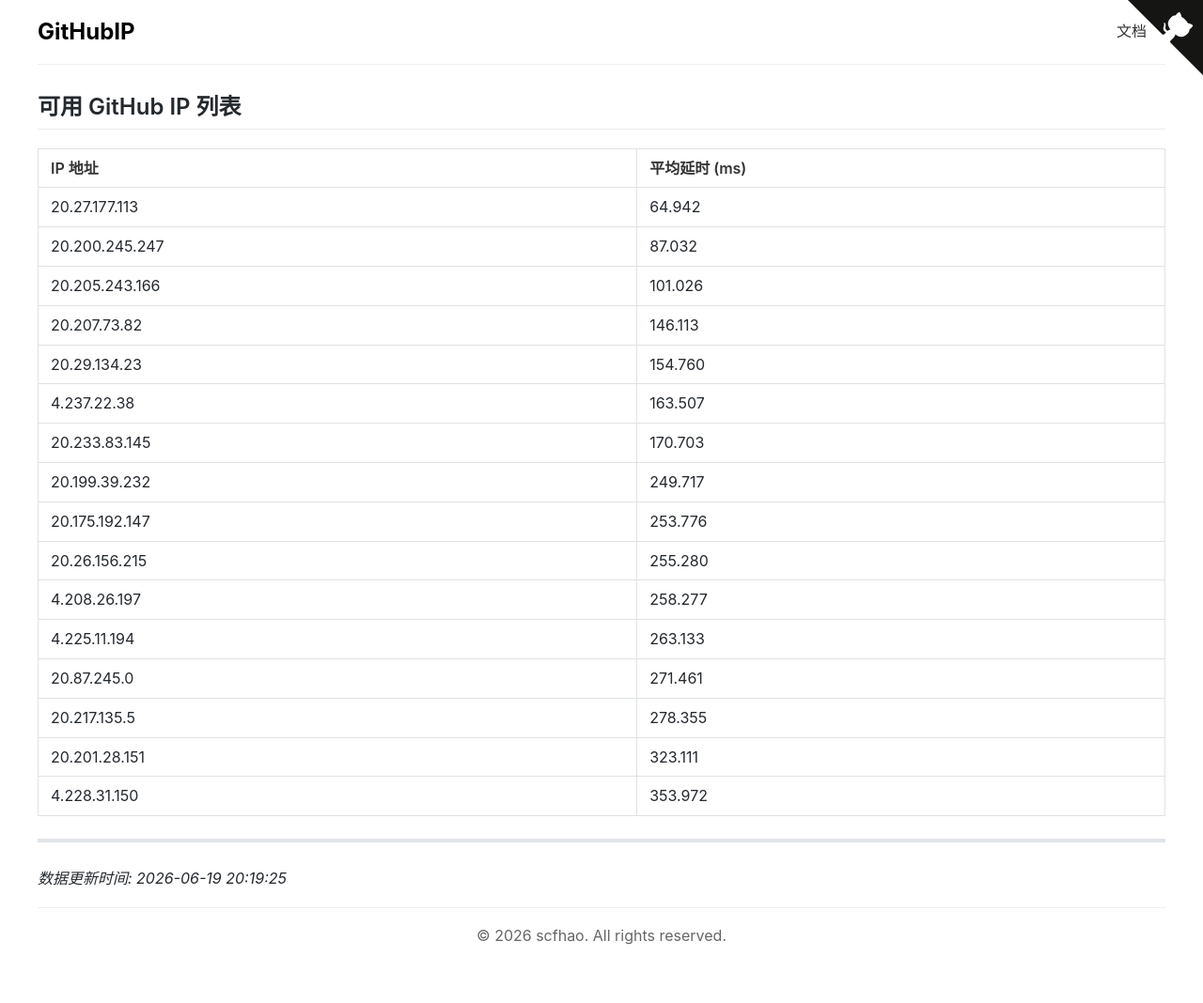
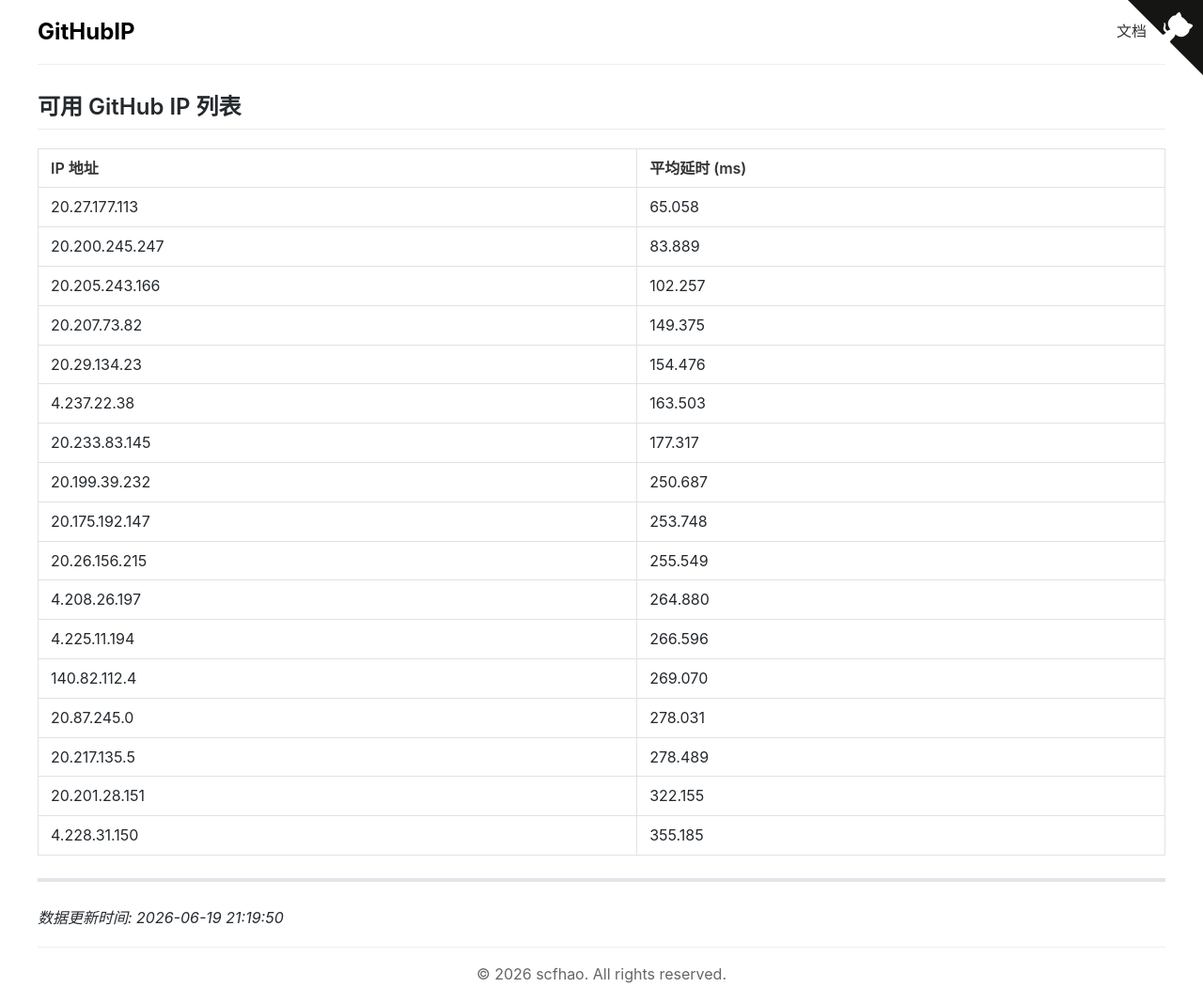
Before and after one commit to scfhao/GitHubIP, a Jekyll site: the page built from index.md, in a window 1280 px wide. Shown: the whole page at 94% size. Built offline with Jekyll 4.4.1, drawn with Linux system fonts in a browser that asks for light colours; before the commit the page ends 1026 px from its top, so only the background shows below that.

Commit message:
自动脚本执行 - 2026-06-19 21:19:50

```diff
--- a/index.md
+++ b/index.md
@@ -1,30 +1,31 @@
 ---
 layout: home
 title: GitHub IP 列表
-date: 2026-06-19 20:19:25
+date: 2026-06-19 21:19:50
 ---
 
 ## 可用 GitHub IP 列表
 
 | IP 地址 | 平均延时 (ms) |
 |---------|--------------|
-| 20.27.177.113 | 64.942 |
-| 20.200.245.247 | 87.032 |
-| 20.205.243.166 | 101.026 |
-| 20.207.73.82 | 146.113 |
-| 20.29.134.23 | 154.760 |
-| 4.237.22.38 | 163.507 |
-| 20.233.83.145 | 170.703 |
-| 20.199.39.232 | 249.717 |
-| 20.175.192.147 | 253.776 |
-| 20.26.156.215 | 255.280 |
-| 4.208.26.197 | 258.277 |
-| 4.225.11.194 | 263.133 |
-| 20.87.245.0 | 271.461 |
-| 20.217.135.5 | 278.355 |
-| 20.201.28.151 | 323.111 |
-| 4.228.31.150 | 353.972 |
+| 20.27.177.113 | 65.058 |
+| 20.200.245.247 | 83.889 |
+| 20.205.243.166 | 102.257 |
+| 20.207.73.82 | 149.375 |
+| 20.29.134.23 | 154.476 |
+| 4.237.22.38 | 163.503 |
+| 20.233.83.145 | 177.317 |
+| 20.199.39.232 | 250.687 |
+| 20.175.192.147 | 253.748 |
+| 20.26.156.215 | 255.549 |
+| 4.208.26.197 | 264.880 |
+| 4.225.11.194 | 266.596 |
+| 140.82.112.4 | 269.070 |
+| 20.87.245.0 | 278.031 |
+| 20.217.135.5 | 278.489 |
+| 20.201.28.151 | 322.155 |
+| 4.228.31.150 | 355.185 |
 
 ---
 
-*数据更新时间: 2026-06-19 20:19:25*
+*数据更新时间: 2026-06-19 21:19:50*
```
